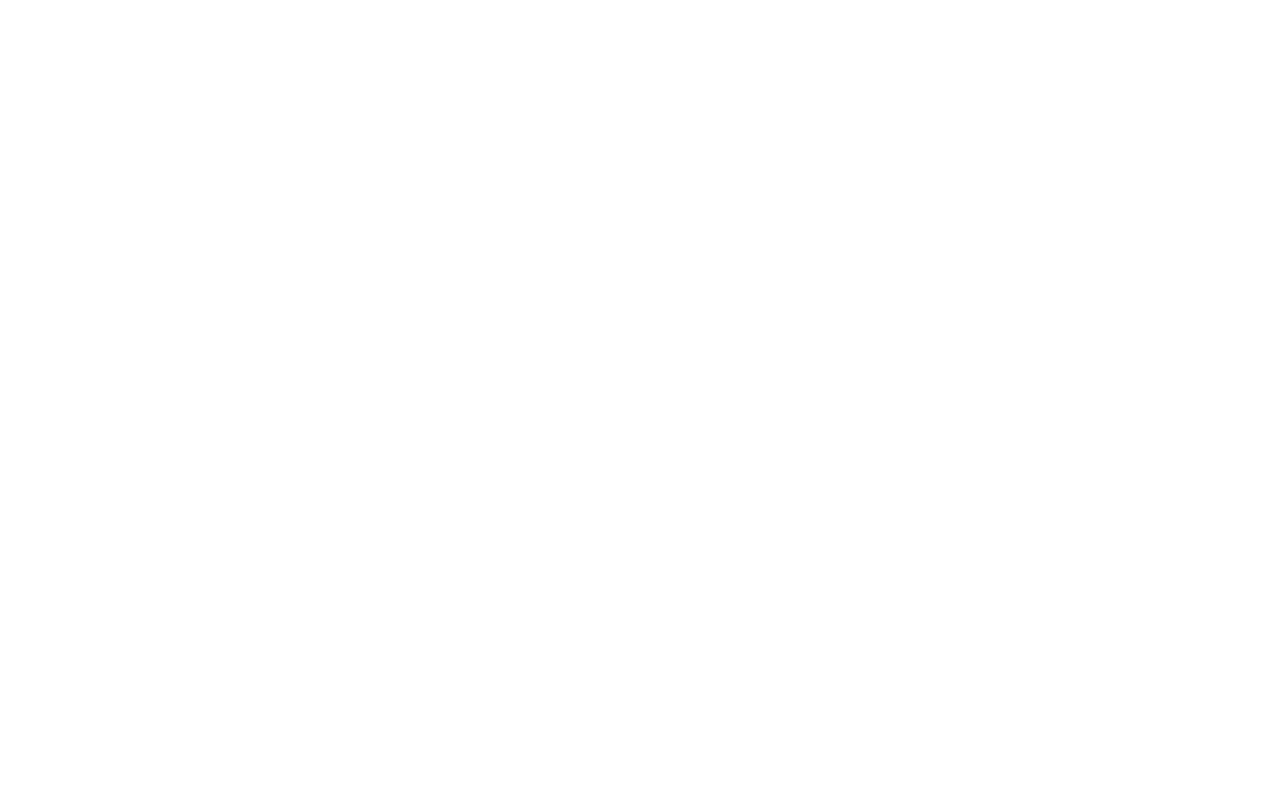
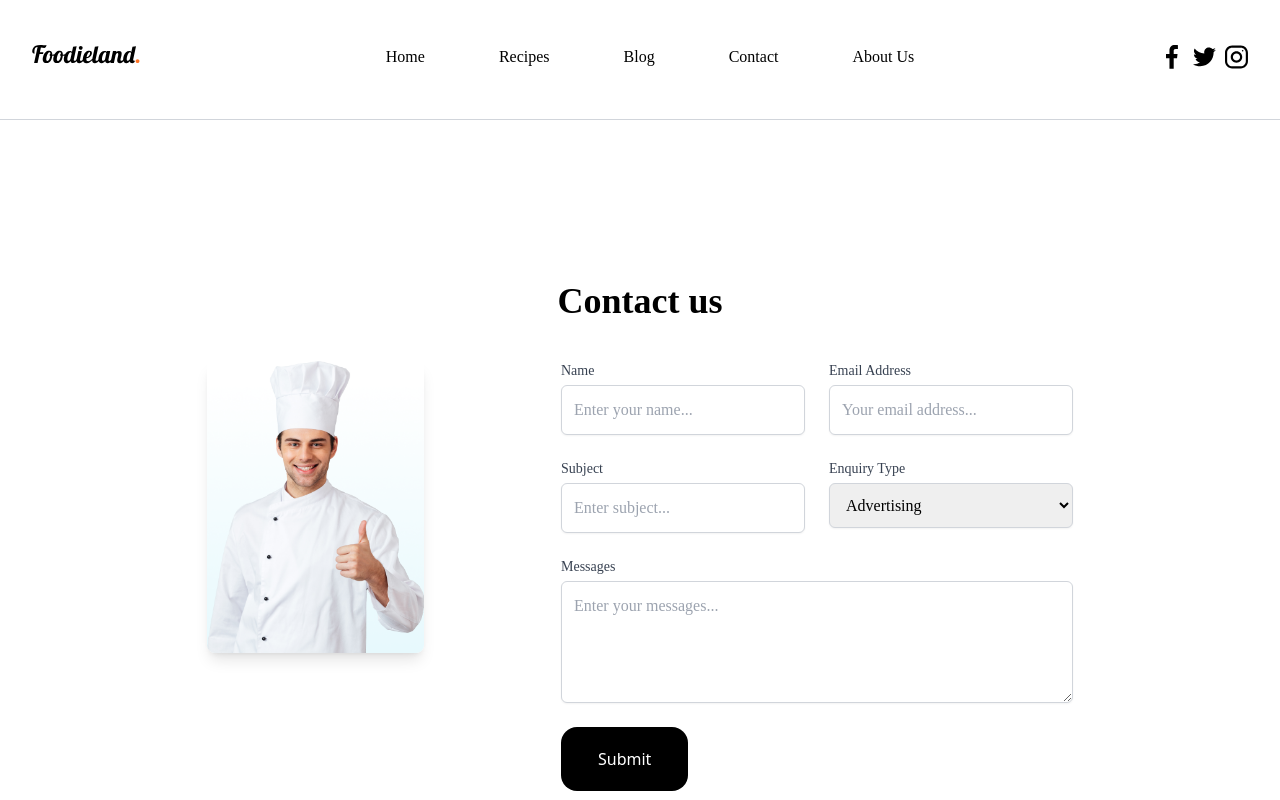
Before and after one commit to manmandh/practice-react, a React (Vite) app: page /contact in a window 1280 px wide. Before the commit this address had no page. Shown: the top 800 px of the page. Built offline with nearby package versions, Linux system fonts and the light colour scheme.

Commit message:
#6 add: contact page #7

```diff
--- a/src/App.tsx
+++ b/src/App.tsx
@@ -1,6 +1,7 @@
 import './App.css'
 import { BrowserRouter, Route, Routes } from 'react-router-dom'
 import HomePage from './pages/Home/HomePage'
+import ContactPage from './pages/Home/ContactPage'
 
 
 function App() {
@@ -9,6 +10,9 @@
       <Routes>
         <Route path='' element={<HomePage />} />
       </Routes>
+      <Routes>
+        <Route path='/contact' element={<ContactPage/>} />
+      </Routes>
     </BrowserRouter>
   )
 }
--- /dev/null
+++ b/src/components/commons/Contact/ContactForm.tsx
@@ -0,0 +1,49 @@
+import React from 'react';
+import { ViewRecipesButton } from '~/components/elements/Button/Button';
+import chef from '~/assets/images/contact.png';
+import InputField from '~/components/elements/Input/InputField';
+import SelectField from '~/components/elements/SelectField/SelectField';
+
+export const ContactForm: React.FC = () => {
+  return (
+    <div className="flex flex-col items-center justify-center mx-8 min-h-screen bg-white">
+      <h1 className="text-4xl font-primary-600 font-bold mb-10">Contact us</h1>
+      <div className="flex flex-wrap items-start justify-between gap-10">
+
+        {/* Image */}
+        <div className="w-1/4">
+          <img
+            src={chef}
+            alt="Chef"
+            className="rounded-lg shadow-lg w-full object-cover"
+          />
+        </div>
+
+        {/* Form */}
+        <form className="w-2/3 max-w-lg space-y-6">
+          <div className="grid grid-cols-2 gap-6">
+            {/* Name */}
+            <InputField label="Name" type="text" placeholder="Enter your name..." />
+
+            {/* Email Address */}
+            <InputField label="Email Address" type="email" placeholder="Your email address..." />
+          </div>
+
+          <div className="grid grid-cols-2 gap-6">
+            {/* Subject */}
+            <InputField label="Subject" type="text" placeholder="Enter subject..." />
+
+            {/* Enquiry Type */}
+            <SelectField label="Enquiry Type" options={['Advertising', 'Feedback', 'Support']} />
+          </div>
+
+          {/* Messages */}
+          <InputField label="Messages" type="textarea" placeholder="Enter your messages..." rows={4} />
+
+          {/* Submit Button */}
+          <ViewRecipesButton showIcon={false}>Submit</ViewRecipesButton>
+        </form>
+      </div>
+    </div>
+  );
+};
--- a/src/components/commons/Header/Header.tsx
+++ b/src/components/commons/Header/Header.tsx
@@ -37,8 +37,8 @@
 const socialMediaIcons = [facebook, twitter, instagram];
 
 export const Header = () => {
-  return (
-    <header className="flex text-[16px] justify-between max-custom-940:flex-col max-custom-940:gap-4  max-custom-900:py-7 pt-[45px] pb-[75px] px-8 bg-white font-primary-500">
+  return <>
+    <header className="flex text-[16px] justify-between max-custom-940:flex-col max-custom-940:gap-4  max-custom-900:py-7 pt-[45px] pb-[50px] px-8 bg-white font-primary-500">
       <div className="flex-shrink-0">
         <img src={logo} alt="logo" className="h-15 w-15" />
       </div>
@@ -55,5 +55,6 @@
         ))}
       </div>
     </header>
-  );
+    <div className='border-t border-gray-300 mb-4'></div>
+  </>
 };
--- /dev/null
+++ b/src/components/elements/Input/InputField.tsx
@@ -0,0 +1,31 @@
+import React from 'react';
+
+interface InputFieldProps {
+  label: string;
+  type?: 'text' | 'email' | 'textarea';
+  placeholder: string;
+  rows?: number;
+}
+
+const InputField: React.FC<InputFieldProps> = ({ label, type = 'text', placeholder, rows }) => {
+  return (
+    <div>
+      <label className="block text-sm font-primary-500 text-gray-700">{label}</label>
+      {type === 'textarea' ? (
+        <textarea
+          placeholder={placeholder}
+          rows={rows}
+          className="mt-1 p-3 font-primary-500 block w-full border border-gray-300 rounded-md shadow-sm focus:ring-black focus:border-black"
+        />
+      ) : (
+        <input
+          type={type}
+          placeholder={placeholder}
+          className="mt-1 p-3 font-primary-500 block w-full border border-gray-300 rounded-md shadow-sm focus:ring-black focus:border-black"
+        />
+      )}
+    </div>
+  );
+};
+
+export default InputField;
--- /dev/null
+++ b/src/components/elements/SelectField/SelectField.tsx
@@ -0,0 +1,23 @@
+import React from 'react';
+
+interface SelectFieldProps {
+  label: string;
+  options: string[];
+}
+
+const SelectField: React.FC<SelectFieldProps> = ({ label, options }) => {
+  return (
+    <div>
+      <label className="block text-sm font-primary-500 text-gray-700">{label}</label>
+      <select className="mt-1 font-primary-500 p-3 block w-full border border-gray-300 rounded-md shadow-sm focus:ring-black focus:border-black">
+        {options.map((option) => (
+          <option key={option} value={option}>
+            {option}
+          </option>
+        ))}
+      </select>
+    </div>
+  );
+};
+
+export default SelectField;
--- /dev/null
+++ b/src/pages/Home/ContactPage.tsx
@@ -0,0 +1,15 @@
+import { Header } from "~/components/commons/Header/Header";
+import { DeliciousnessMail } from "~/components/commons/DeliciousnessMail/DeliciousnessMail";
+import { Footer } from "~/components/commons/Footer/Footer";
+import { RecipeListTwo } from "./RecipeList";
+import { ContactForm } from "~/components/commons/Contact/ContactForm";
+
+export default function ContactPage() {
+  return <>
+    <Header/>
+    <ContactForm/>
+    <DeliciousnessMail/>
+    <RecipeListTwo/>
+    <Footer/>
+  </>
+}
--- a/src/pages/Home/HomePage.tsx
+++ b/src/pages/Home/HomePage.tsx
@@ -38,6 +38,7 @@
       date: "October 12"
     }
 ];
+
 export default function HomePage() {
 
   return <>
```
Also changed, not shown: src/assets/images/contact.png (added).
